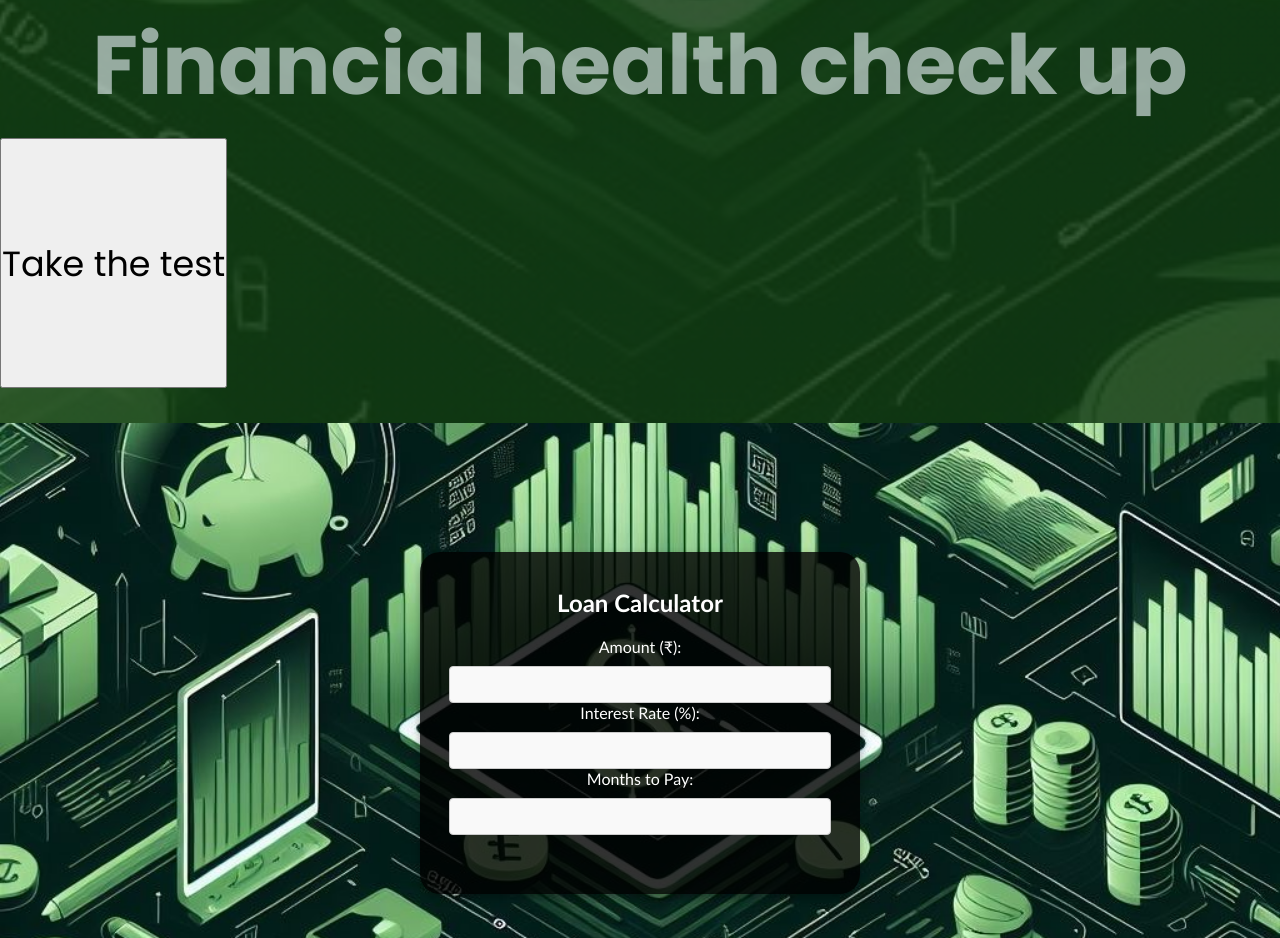
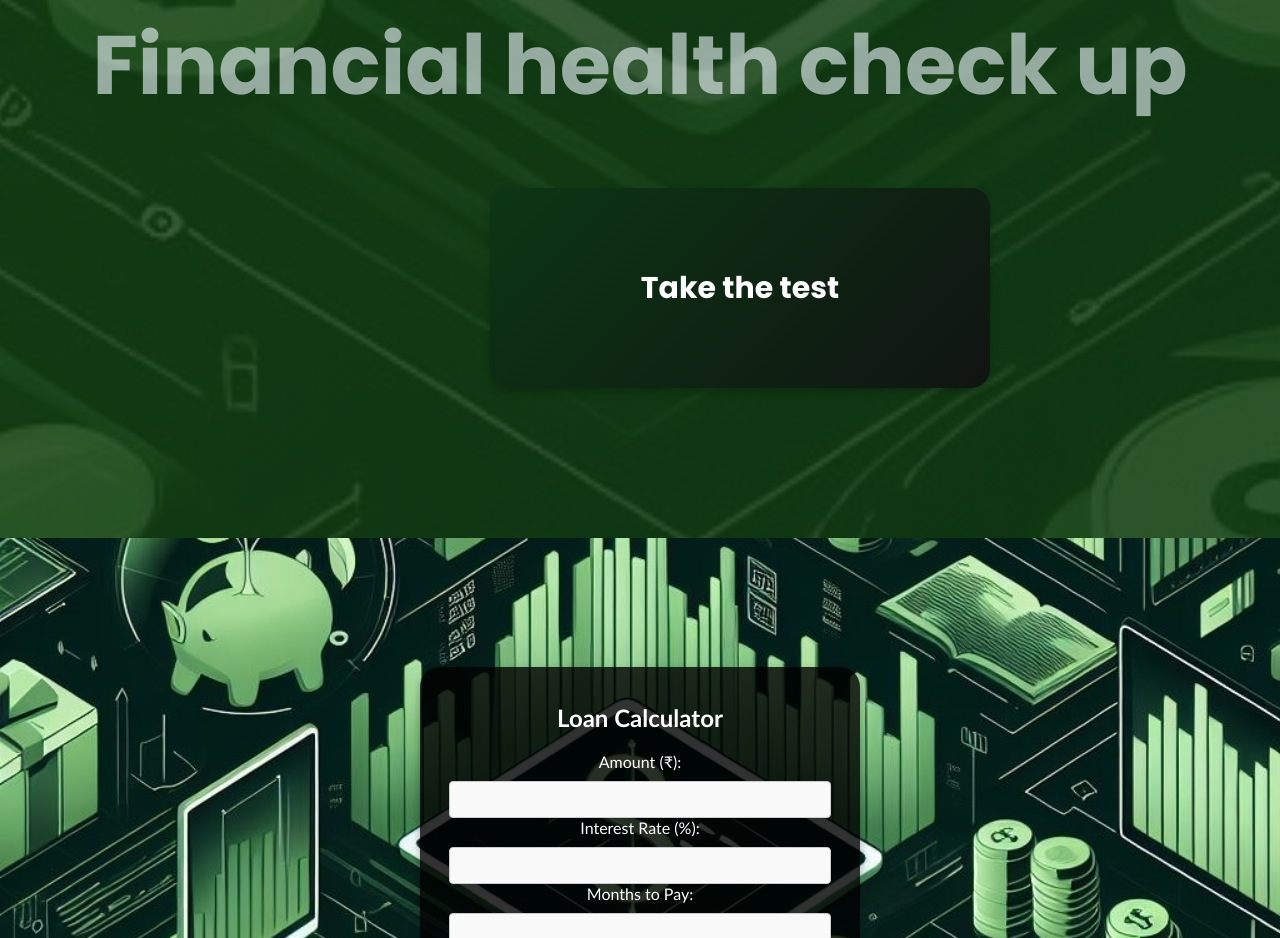
Before and after one commit to Agent-Twilight7/Abrigo-Finance, a plain HTML site: page index.html in a window 1280 px wide. Shown: the part 2643-3581 px from the top of the page. Drawn offline with nearby package versions, Linux system fonts and the light colour scheme; a script that the page names is missing; a web font is replaced by a local one.

Commit message:
Update style.css

```diff
--- a/style.css
+++ b/style.css
@@ -195,9 +195,51 @@ nav {
     text-align: center;
     align-items: center;
     width: 2500px;
+}
+.content-2{
+    height: 400px;
+    padding: 0px;
+    overflow-y:auto ;
+    justify-content: center;
+    text-align: center;
+    align-items: center;
+    width: 2500px;
+}
+.content-2 .button {
+    background: linear-gradient(135deg, #0b3614, #111412);
+    color: white;
+    border: none;
+    height: 200px;
+    width: 500px;
+    border-radius: 19px;
+    margin-bottom: 55px;
+    margin-left: 490px;
+    margin-top: 50px;
+    font-size: 30px;
+    font-family: 'Arial', sans-serif;
+    font-weight: bold;
+    cursor: pointer;
+    display: flex;
+    justify-content: center;
+    align-items: center;
+    transition: all 0.5s cubic-bezier(0.22, 0.61, 0.36, 1);
+    box-shadow: 0 4px 8px rgba(0, 0, 0, 0.2);
+}
 
+.content-2 .button:hover {
+    opacity: 0.85;
+    box-shadow: 0 8px 16px rgba(0, 0, 0, 0.4);
+    transform: translateY(-16px);
+}
 
+.content-2 .button:active {
+    background-color: #9529b3;
+    transform: translateY(16px);
+    box-shadow: 0 2px 4px rgba(0, 0, 0, 0.25);
+}
 
+.content-2::-webkit-scrollbar {
+    display: none;
 }
 .tabhead{
     height: 130px;
```
